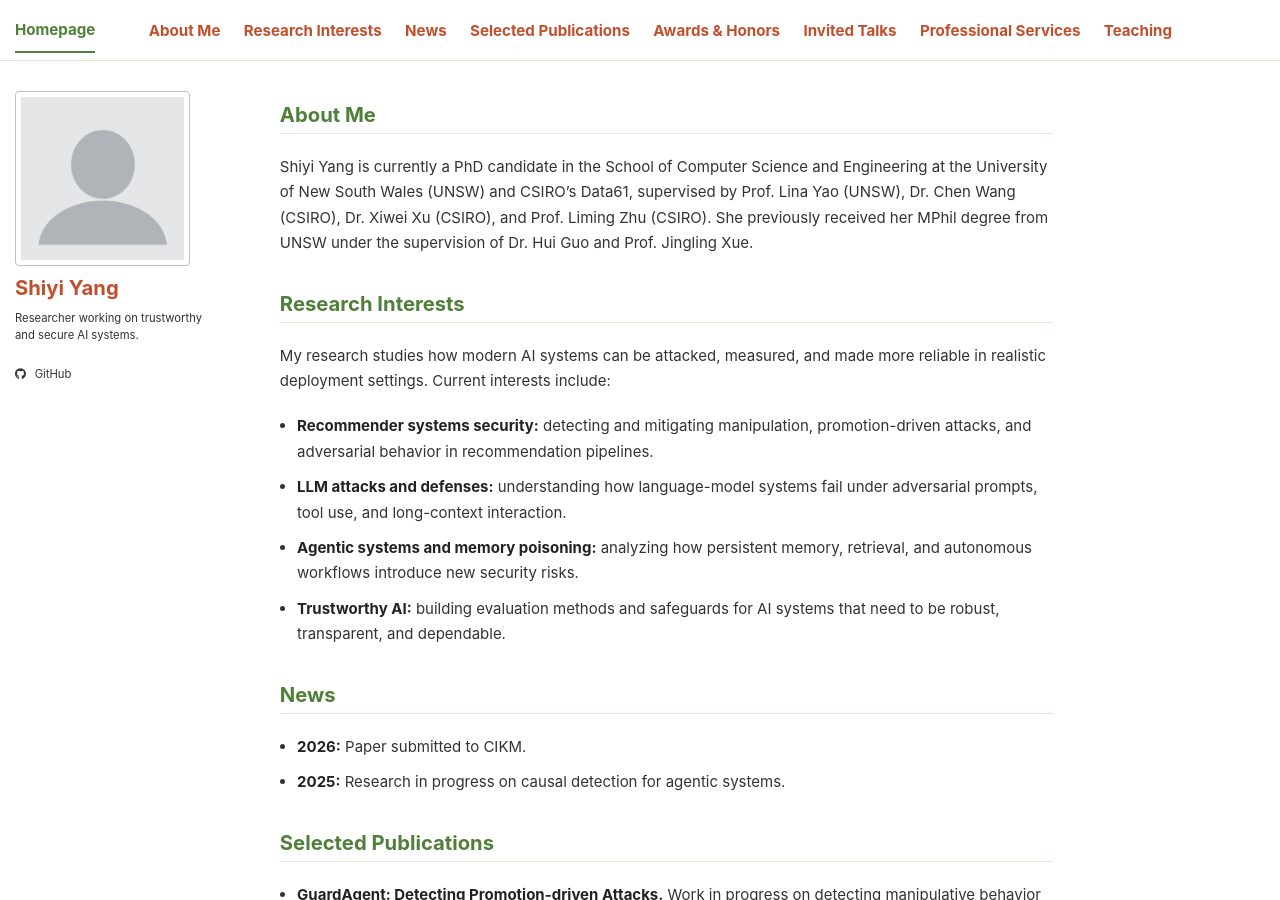
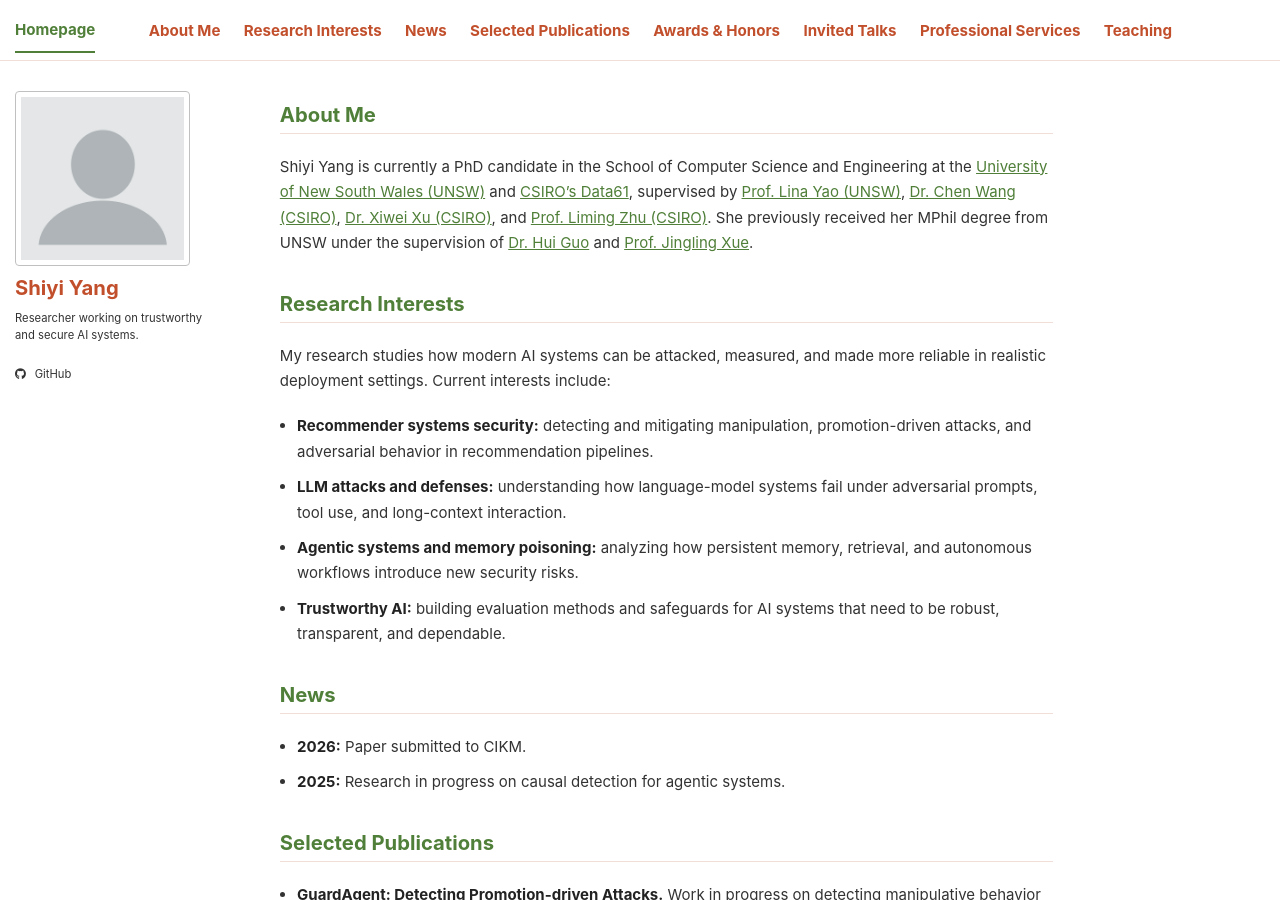
Before and after one commit to shiyiyang-ai/shiyiyang-ai.github.io, a Jekyll site: the page built from _pages/about.md, in a window 1280 px wide and 900 px high. Built offline with Jekyll 4.4.1, drawn with Linux system fonts in a browser that asks for light colours; a script bundle is joined from its source files by our own code; library files that are not in the unit come from our copies; part of the change alters nothing that is shown.

```diff
--- a/_pages/about.md
+++ b/_pages/about.md
@@ -7,7 +7,7 @@ permalink: /
 ## About Me
 <a id="about-me"></a>
 
-Shiyi Yang is currently a PhD candidate in the School of Computer Science and Engineering at the University of New South Wales (UNSW) and CSIRO’s Data61, supervised by Prof. Lina Yao (UNSW), Dr. Chen Wang (CSIRO), Dr. Xiwei Xu (CSIRO), and Prof. Liming Zhu (CSIRO). She previously received her MPhil degree from UNSW under the supervision of Dr. Hui Guo and Prof. Jingling Xue.
+Shiyi Yang is currently a PhD candidate in the School of Computer Science and Engineering at the [University of New South Wales (UNSW)](https://www.unsw.edu.au) and [CSIRO’s Data61](https://www.csiro.au/en/about/people/research-units/data61), supervised by [Prof. Lina Yao (UNSW)](https://www.linayao.com), [Dr. Chen Wang (CSIRO)](https://people.csiro.au/w/c/Chen-Wang), [Dr. Xiwei Xu (CSIRO)](https://people.csiro.au/X/S/Xiwei-Xu), and [Prof. Liming Zhu (CSIRO)](https://liming-zhu.org). She previously received her MPhil degree from UNSW under the supervision of [Dr. Hui Guo](https://www.unsw.edu.au/staff/hui-guo) and [Prof. Jingling Xue](https://cgi.cse.unsw.edu.au/~jingling/).
 
 ## Research Interests
 <a id="research-interests"></a>
```
